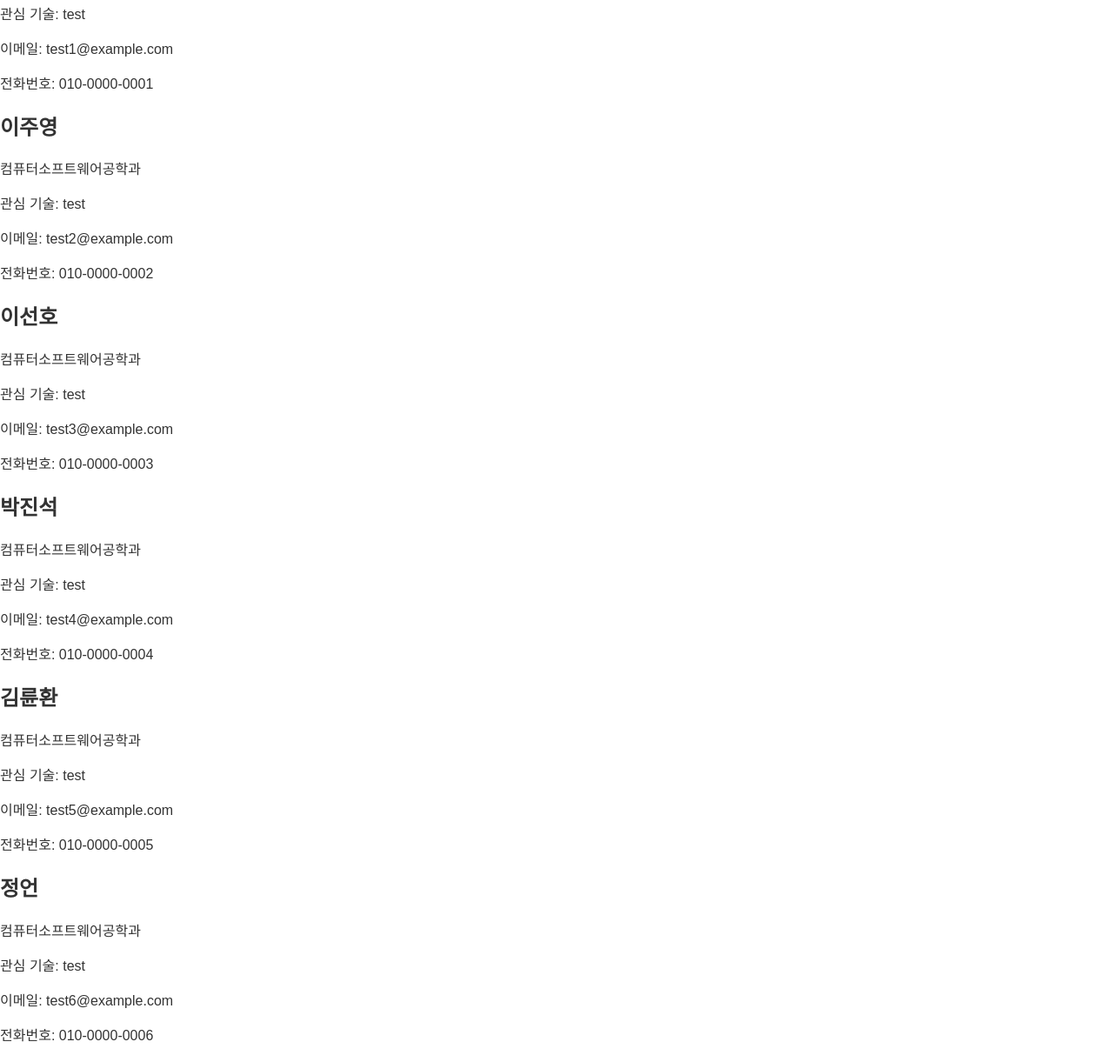
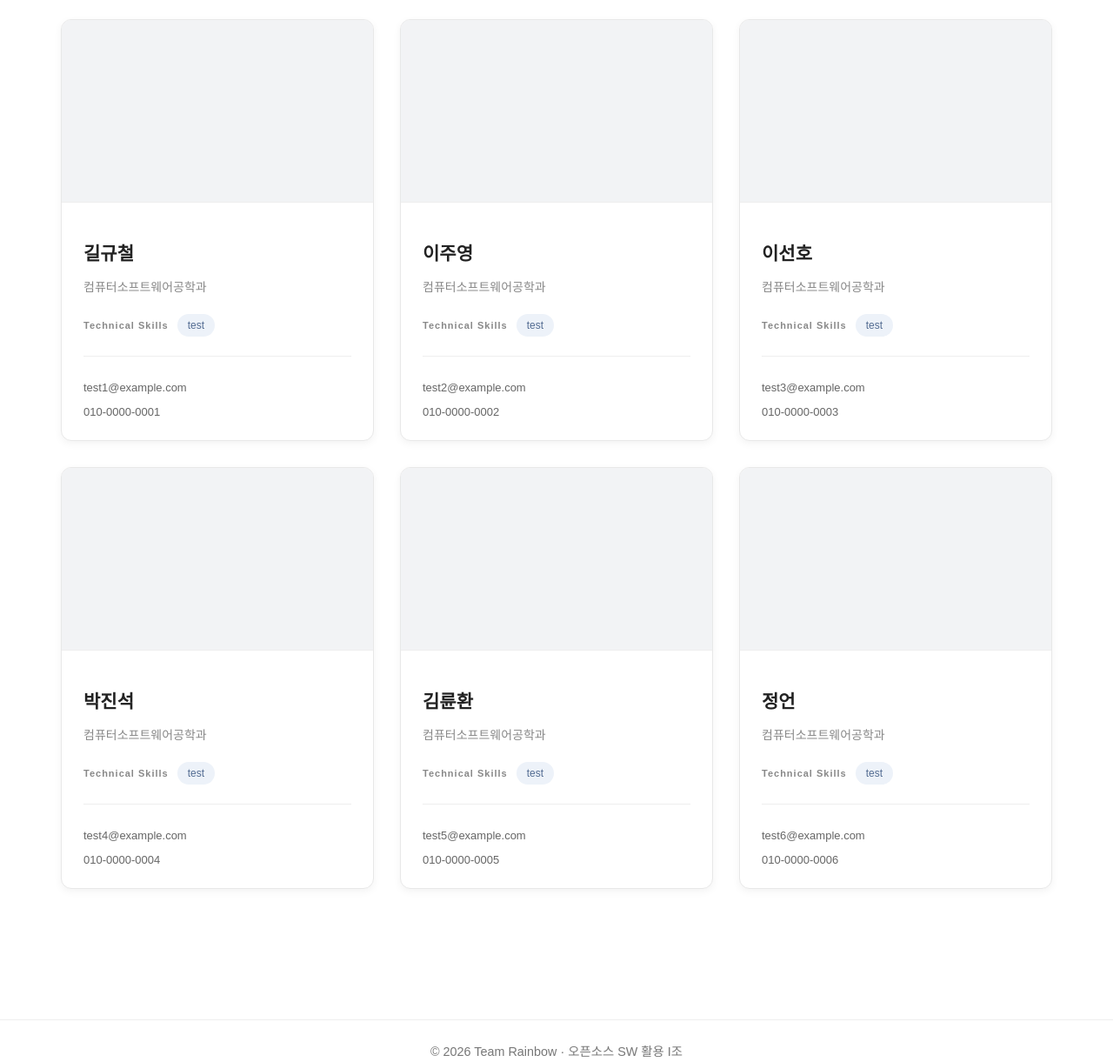
Before and after one commit to matstar33/OpenSourceSW-I-Team, a plain HTML site: page members.html in a window 1280 px wide. Shown: the part 270-1491 px from the top of the page at 87% size. Drawn offline with Linux system fonts and the light colour scheme.

Commit message:
style: 팀원 카드 레이아웃 및 호버 그림자 스타일 추가

```diff
--- a/css/style.css
+++ b/css/style.css
@@ -114,3 +114,118 @@ img {
     padding: 14px 20px;
   }
 }
+
+/*
+  팀원 소개 페이지
+*/
+/* 팀원 소개 영역 */
+.members-section {
+  max-width: 1200px;
+  margin: 0 auto;
+  padding: 70px 30px 90px;
+}
+
+/* 페이지 제목 */
+.section-header {
+  text-align: center;
+  margin-bottom: 50px;
+}
+
+.section-header h1 {
+  font-size: 32px;
+  color: #222;
+  margin-bottom: 15px;
+}
+
+.section-header p {
+  font-size: 16px;
+  color: #777;
+}
+
+/* 팀원 카드 전체 */
+.members-container {
+  display: grid;
+  grid-template-columns: repeat(3, 1fr);
+  gap: 30px;
+}
+
+/* 개별 카드 */
+.member-card {
+  background-color: #fff;
+  border: 1px solid #e8e8e8;
+  border-radius: 12px;
+  overflow: hidden;
+  box-shadow: 0 3px 10px rgba(0, 0, 0, 0.05);
+  transition: transform 0.3s ease, box-shadow 0.3s ease;
+}
+
+/* 마우스 호버 효과 */
+.member-card:hover {
+  transform: translateY(-6px);
+  box-shadow: 0 12px 25px rgba(0, 0, 0, 0.12);
+}
+
+/* 프로필 사진 영역 */
+.member-image {
+  width: 100%;
+  height: 210px;
+  background-color: #f2f3f5;
+  border-bottom: 1px solid #eee;
+}
+
+/* 카드 내부 정보 */
+.member-info {
+  padding: 25px;
+}
+
+.member-info h2 {
+  font-size: 21px;
+  color: #222;
+  margin-bottom: 8px;
+}
+
+/* 소속 및 전공 */
+.member-major {
+  font-size: 14px;
+  color: #888;
+  margin-bottom: 22px;
+}
+
+/* 관심 기술 영역 */
+.member-tech {
+  display: flex;
+  align-items: center;
+  gap: 10px;
+  margin-bottom: 22px;
+}
+
+.tech-label {
+  font-size: 11px;
+  font-weight: bold;
+  color: #888;
+  letter-spacing: 1px;
+}
+
+.tech-tag {
+  font-size: 12px;
+  color: #526b91;
+  background-color: #edf2f9;
+  padding: 6px 12px;
+  border-radius: 20px;
+}
+
+/* 연락처 영역 */
+.member-contact {
+  border-top: 1px solid #eee;
+  padding-top: 15px;
+}
+
+.member-contact p {
+  font-size: 13px;
+  color: #666;
+  margin-bottom: 9px;
+}
+
+.member-contact p:last-child {
+  margin-bottom: 0;
+}
--- a/members.html
+++ b/members.html
@@ -1,3 +1,4 @@
+
 <!DOCTYPE html>
 <html lang="ko">
 <head>
@@ -37,9 +38,14 @@
           <div class="member-info">
             <h2>길규철</h2>
             <p class="member-major">컴퓨터소프트웨어공학과</p>
-            <p class="member-tech">관심 기술: test</p>
-            <p class="member-email">이메일: test1@example.com</p>
-            <p class="member-phone">전화번호: 010-0000-0001</p>
+            <div class="member-tech">
+              <span class="tech-label">Technical Skills</span>
+              <span class="tech-tag">test</span>
+            </div>
+            <div class="member-contact">
+              <p class="member-email">test1@example.com</p>
+              <p class="member-phone">010-0000-0001</p>
+            </div>
           </div>
         </article>
 
@@ -48,9 +54,14 @@
           <div class="member-info">
             <h2>이주영</h2>
             <p class="member-major">컴퓨터소프트웨어공학과</p>
-            <p class="member-tech">관심 기술: test</p>
-            <p class="member-email">이메일: test2@example.com</p>
-            <p class="member-phone">전화번호: 010-0000-0002</p>
+            <div class="member-tech">
+              <span class="tech-label">Technical Skills</span>
+              <span class="tech-tag">test</span>
+            </div>
+            <div class="member-contact">
+              <p class="member-email">test2@example.com</p>
+              <p class="member-phone">010-0000-0002</p>
+            </div>
           </div>
         </article>
 
@@ -59,9 +70,14 @@
           <div class="member-info">
             <h2>이선호</h2>
             <p class="member-major">컴퓨터소프트웨어공학과</p>
-            <p class="member-tech">관심 기술: test</p>
-            <p class="member-email">이메일: test3@example.com</p>
-            <p class="member-phone">전화번호: 010-0000-0003</p>
+            <div class="member-tech">
+              <span class="tech-label">Technical Skills</span>
+              <span class="tech-tag">test</span>
+            </div>
+            <div class="member-contact">
+              <p class="member-email">test3@example.com</p>
+              <p class="member-phone">010-0000-0003</p>
+            </div>
           </div>
         </article>
 
@@ -70,9 +86,14 @@
           <div class="member-info">
             <h2>박진석</h2>
             <p class="member-major">컴퓨터소프트웨어공학과</p>
-            <p class="member-tech">관심 기술: test</p>
-            <p class="member-email">이메일: test4@example.com</p>
-            <p class="member-phone">전화번호: 010-0000-0004</p>
+            <div class="member-tech">
+              <span class="tech-label">Technical Skills</span>
+              <span class="tech-tag">test</span>
+            </div>
+            <div class="member-contact">
+              <p class="member-email">test4@example.com</p>
+              <p class="member-phone">010-0000-0004</p>
+            </div>
           </div>
         </article>
 
@@ -81,9 +102,14 @@
           <div class="member-info">
             <h2>김륜환</h2>
             <p class="member-major">컴퓨터소프트웨어공학과</p>
-            <p class="member-tech">관심 기술: test</p>
-            <p class="member-email">이메일: test5@example.com</p>
-            <p class="member-phone">전화번호: 010-0000-0005</p>
+            <div class="member-tech">
+              <span class="tech-label">Technical Skills</span>
+              <span class="tech-tag">test</span>
+            </div>
+            <div class="member-contact">
+              <p class="member-email">test5@example.com</p>
+              <p class="member-phone">010-0000-0005</p>
+            </div>
           </div>
         </article>
 
@@ -92,9 +118,14 @@
           <div class="member-info">
             <h2>정언</h2>
             <p class="member-major">컴퓨터소프트웨어공학과</p>
-            <p class="member-tech">관심 기술: test</p>
-            <p class="member-email">이메일: test6@example.com</p>
-            <p class="member-phone">전화번호: 010-0000-0006</p>
+            <div class="member-tech">
+              <span class="tech-label">Technical Skills</span>
+              <span class="tech-tag">test</span>
+            </div>
+            <div class="member-contact">
+              <p class="member-email">test6@example.com</p>
+              <p class="member-phone">010-0000-0006</p>
+            </div>
           </div>
         </article>
 
```
